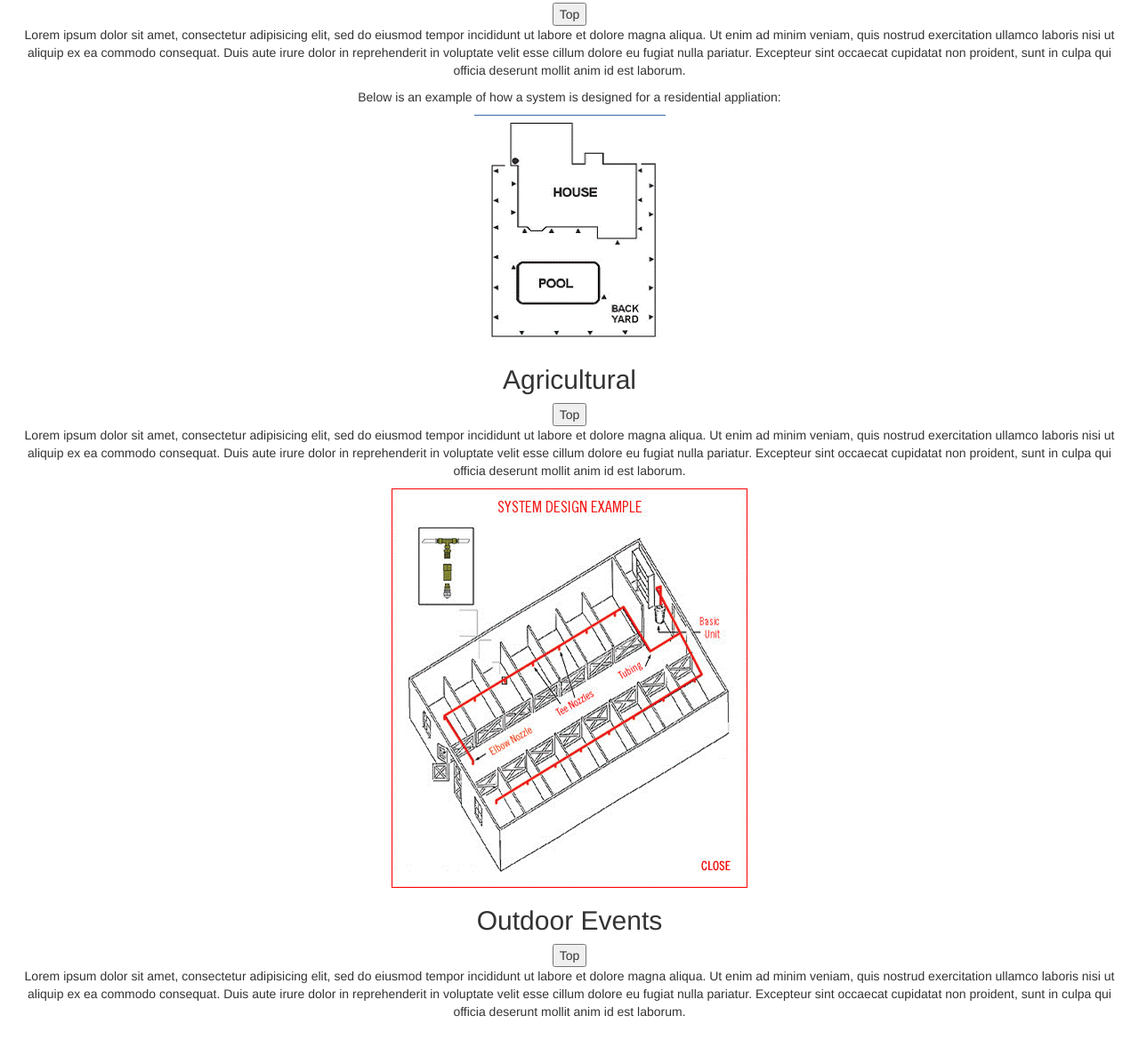
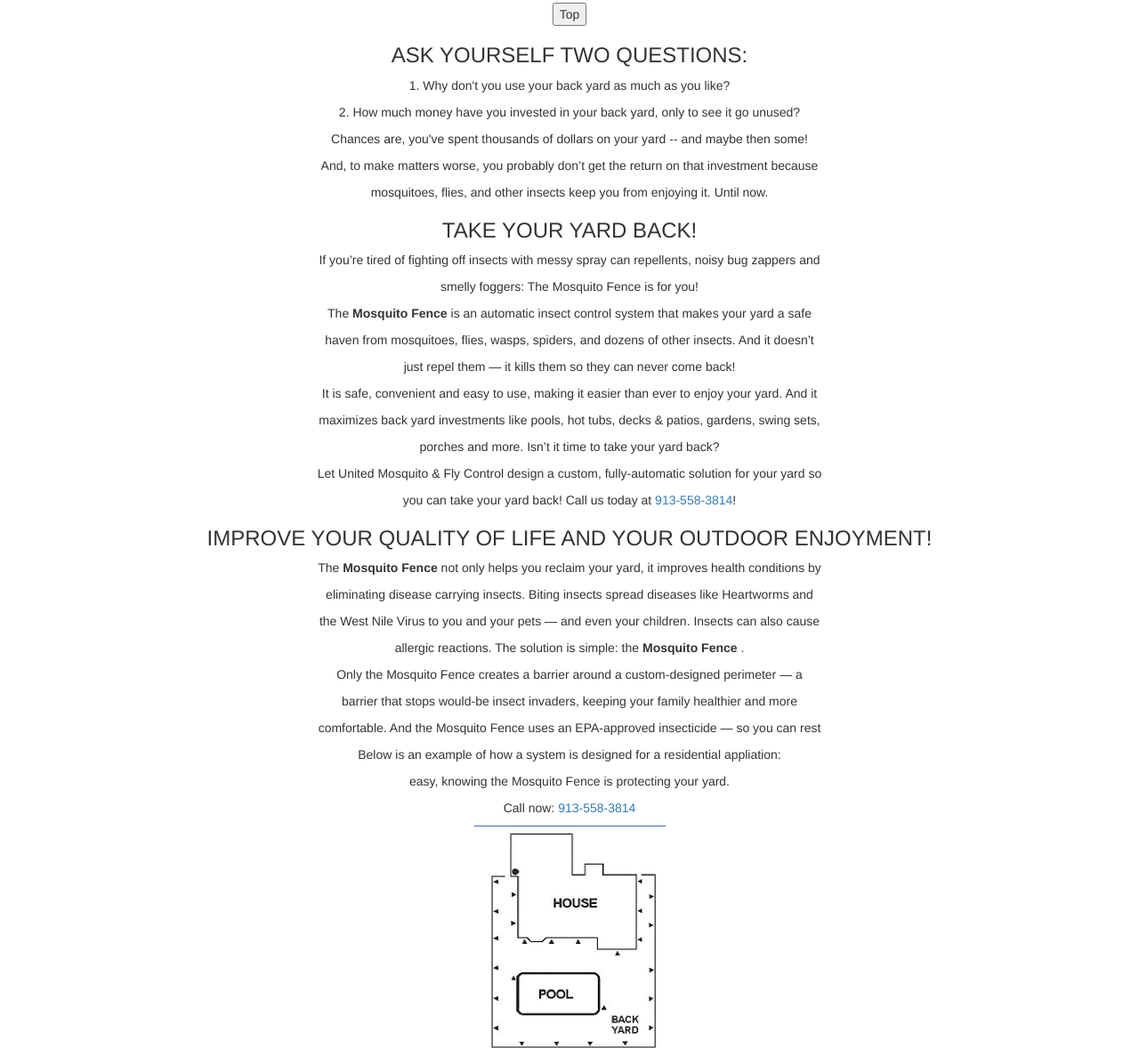
Before and after one commit to ptascio/ukc, a plain HTML site: page index.html in a window 1280 px wide. Shown: the part 364-1542 px from the top of the page at 89% size. Drawn offline with nearby package versions, Linux system fonts and the light colour scheme.

Commit message:
Add residential copy

```diff
--- a/index.html
+++ b/index.html
@@ -29,9 +29,36 @@
         <div class="infos" id="residential">
           <h2>Residential</h2>
           <button class="top">Top</button>
-          <p>Lorem ipsum dolor sit amet, consectetur adipisicing elit, sed do eiusmod tempor incididunt ut labore et dolore magna aliqua. Ut enim ad minim veniam, quis nostrud exercitation ullamco laboris nisi ut aliquip ex ea commodo consequat. Duis aute irure dolor in reprehenderit in voluptate velit esse cillum dolore eu fugiat nulla pariatur. Excepteur sint occaecat cupidatat non proident, sunt in culpa qui officia deserunt mollit anim id est laborum.</p>
+          <h3>ASK YOURSELF TWO QUESTIONS:</h3>
+          <p>1. Why don't you use your back yard as much as you like?</p>
+          <p>2. How much money have you invested in your back yard, only to see it go unused? </p>
+          <p>Chances are, you've spent thousands of dollars on your yard -- and maybe then some!</p>
+          <p>And, to make matters worse, you probably don’t get the return on that investment because</p>
+          <p>mosquitoes, flies, and other insects keep you from enjoying it. Until now.</p>
+          <h3>TAKE YOUR YARD BACK!</h3>
+          <p>If you’re tired of fighting off insects with messy spray can repellents, noisy bug zappers and </p>
+          <p>smelly foggers: The Mosquito Fence is for you!</p>
+          <p>The <strong>Mosquito Fence</strong> is an automatic insect control system that makes your yard a safe </p>
+          <p>haven from mosquitoes, flies, wasps, spiders, and dozens of other insects. And it doesn’t </p>
+          <p>just repel them — it kills them so they can never come back!</p>
+          <p>It is safe, convenient and easy to use, making it easier than ever to enjoy your yard. And it </p>
+          <p>maximizes back yard investments like pools, hot tubs, decks &amp; patios, gardens, swing sets, </p>
+          <p>porches and more. Isn’t it time to take your yard back?</p>
+          <p>Let United Mosquito &amp; Fly Control design a custom, fully-automatic solution for your yard so </p>
+          <p>you can take your yard back! Call us today at <a href="tel: +19135583814">913-558-3814</a>!</p>
+          <h3>IMPROVE YOUR QUALITY OF LIFE AND YOUR OUTDOOR ENJOYMENT!</h3>
+          <p>The <strong>Mosquito Fence</strong> not only helps you reclaim your yard, it improves health conditions by </p>
+          <p>eliminating disease carrying insects. Biting insects spread diseases like Heartworms and </p>
+          <p>the West Nile Virus to you and your pets — and even your children. Insects can also cause </p>
+          <p>allergic reactions. The solution is simple: the <strong>Mosquito Fence</strong> .</p>
+          <p>Only the Mosquito Fence creates a barrier around a custom-designed perimeter — a </p>
+          <p>barrier that stops would-be insect invaders, keeping your family healthier and more </p>
+          <p>comfortable. And the Mosquito Fence uses an EPA-approved insecticide — so you can rest </p>
           <p>Below is an example of how a system is designed for a residential appliation:</p>
-          <img src="./images/Residential_Diagram.gif" alt="Residential Diagram">
+          <p>easy, knowing the Mosquito Fence is protecting your yard.</p>
+          <p>Call now: <a href="tel: +19135583814">913-558-3814</a></p>
+          <img src="./images/Residential_Diagram.gif" alt="Residential Diagram"><br>
+          <button class="top">Home</button>
         </div>
 
         <div class="infos" id="agricultural">
```
